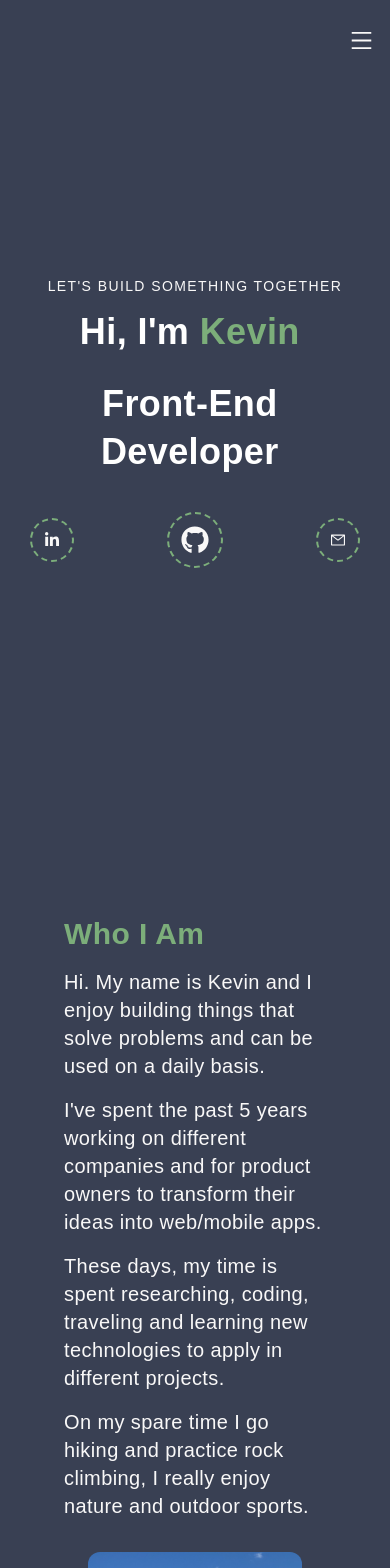
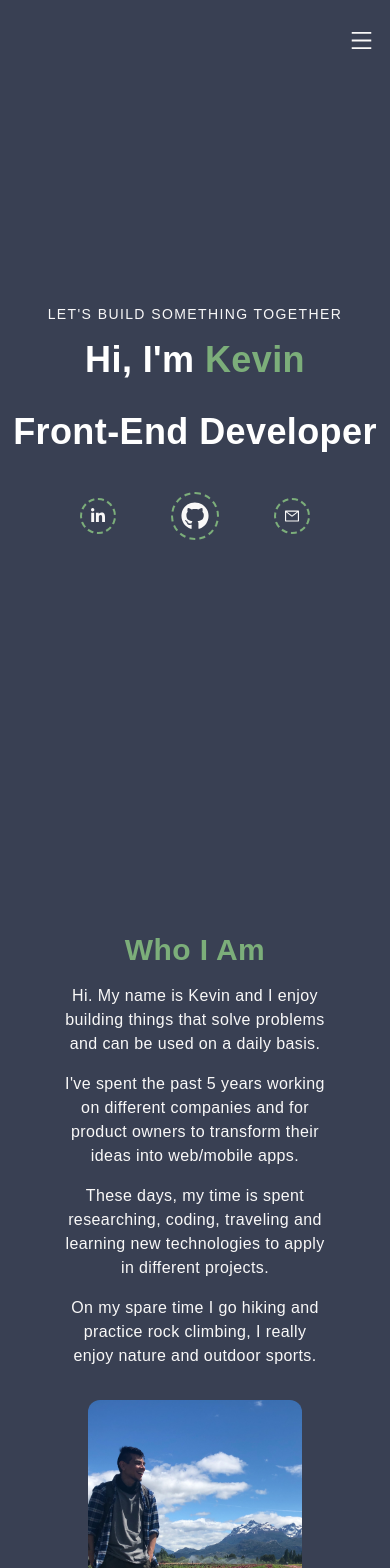
Before and after one commit to skevprog/personal-web-site, a Next.js app: page / in a window 390 px wide. Shown: the top 1568 px of the page. Built offline with nearby package versions, Linux system fonts and the light colour scheme.

Commit message:
chore
* Style update (responsive)
* Remove & update unused code

```diff
--- a/components/AnimatedText/index.tsx
+++ b/components/AnimatedText/index.tsx
@@ -1,4 +1,4 @@
-import React from 'react';
+import React, { Fragment } from 'react';
 import { motion } from 'framer-motion';
 import { tagMap, TagType } from './constants';
 
@@ -22,10 +22,6 @@ const item = {
    },
 };
 
-const Wrapper = ({ children }: { children: JSX.Element[] }): JSX.Element => {
-   return <span className="whitespace-nowrap">{children}</span>;
-};
-
 interface AnimatedCharactersProps {
    type: TagType;
    text: string;
@@ -37,9 +33,10 @@ const AnimatedCharacters = ({
    type,
    className,
 }: AnimatedCharactersProps): JSX.Element => {
-   const words: string[][] = text
-      .split(' ')
-      .map(word => `${word}\u00A0`.split(''));
+   const splittedWord = text.split(' ');
+   const words: string[][] = splittedWord.map((word, index) =>
+      `${word}${index === splittedWord.length - 1 ? '' : '\u00A0'}`.split(''),
+   );
 
    const Tag = tagMap[type];
 
@@ -47,20 +44,17 @@ const AnimatedCharacters = ({
       <Tag className={className}>
          {words.map((word, wordIndex) => {
             return (
-               <Wrapper key={wordIndex}>
+               <Fragment key={wordIndex}>
                   {words[wordIndex]
                      .flat()
                      .map((element: string, index: number) => {
                         return (
                            <span
+                              className="overflow-hidden inline-block cursor-default"
                               key={index}
-                              style={{
-                                 overflow: 'hidden',
-                                 display: 'inline-block',
-                              }}
                            >
                               <motion.span
-                                 style={{ display: 'inline-block' }}
+                                 className="inline-block"
                                  variants={
                                     words[wordIndex].includes('K')
                                        ? {
@@ -81,7 +75,7 @@ const AnimatedCharacters = ({
                            </span>
                         );
                      })}
-               </Wrapper>
+               </Fragment>
             );
          })}
       </Tag>
--- a/hooks/useScrollSpy.ts
+++ b/hooks/useScrollSpy.ts
@@ -1,4 +1,4 @@
-import { useLayoutEffect, useState } from 'react';
+import { useEffect, useState } from 'react';
 
 const clamp = (value: number) => Math.max(0, value);
 
@@ -8,7 +8,7 @@ const isBetween = (value: number, floor: number, ceil: number) =>
 function useScrollspy(ids: string[], offset = 0) {
    const [activeId, setActiveId] = useState('');
 
-   useLayoutEffect(() => {
+   useEffect(() => {
       const listener = () => {
          const scroll = window.pageYOffset;
 
--- a/sections/About/index.tsx
+++ b/sections/About/index.tsx
@@ -6,28 +6,28 @@ import AboutImg from '../../public/assets/me.jpeg';
 function About() {
    return (
       <section
-         className="w-full md:h-screen p-16 flex items-center py-16"
+         className="w-full md:h-screen p-16 flex items-center py-20 text-center md:text-left"
          id="about"
       >
          <div className="max-w-[1240px] m-auto md:grid grid-cols-2 gap-2">
             <div className="col-span-1">
                <h2 className="py-2 text-[#7cae7a]">Who I Am</h2>
                <section>
-                  <p className="py-2 max-w-2xl text-600 text-xl">
+                  <p className="py-2 max-w-2xl text-600 text-md lg:text-xl">
                      Hi. My name is Kevin and I enjoy building things that solve
                      problems and can be used on a daily basis.
                   </p>
-                  <p className="py-2 max-w-2xl text-600 text-xl">
+                  <p className="py-2 max-w-2xl text-600 text-md lg:text-xl">
                      I&apos;ve spent the past 5 years working on different
                      companies and for product owners to transform their ideas
                      into web/mobile apps.
                   </p>
-                  <p className="py-2 max-w-2xl text-600 text-xl">
+                  <p className="py-2 max-w-2xl text-600 text-md lg:text-xl">
                      These days, my time is spent researching, coding, traveling
                      and learning new technologies to apply in different
                      projects.
                   </p>
-                  <p className="py-2 max-w-2xl text-600 text-xl">
+                  <p className="py-2 max-w-2xl text-600 text-md lg:text-xl">
                      On my spare time I go hiking and practice rock climbing, I
                      really enjoy nature and outdoor sports.
                   </p>
--- a/sections/Contact/components/ContactForm/index.tsx
+++ b/sections/Contact/components/ContactForm/index.tsx
@@ -12,13 +12,13 @@ function ContactForm() {
    };
 
    return (
-      <div className="py-4">
+      <div className="py-4 text-left">
          <form method="POST" onSubmit={handleSubmit}>
             <div className="grid md:grid-cols-2 gap-4 w-full pb-2">
                <div className="flex flex-col">
                   <label className="uppercase text-sm pb-2">Name</label>
                   <input
-                     className="border-2 rounded-lg p-3 flex border-gray-300 text-black"
+                     className="border-2 rounded-lg p-2 md:p-3 flex border-gray-300 text-black"
                      id="name"
                      name="name"
                      required
@@ -30,7 +30,7 @@ function ContactForm() {
                      Phone Number (Optional)
                   </label>
                   <input
-                     className="border-2 rounded-lg p-3 flex border-gray-300"
+                     className="border-2 rounded-lg p-2 md:p-3 flex border-gray-300"
                      name="phone"
                      type="text"
                   />
@@ -39,7 +39,7 @@ function ContactForm() {
             <div className="flex flex-col py-2">
                <label className="uppercase text-sm py-2">Email</label>
                <input
-                  className="border-2 rounded-lg p-3 flex border-gray-300"
+                  className="border-2 rounded-lg p-2 md:p-3 flex border-gray-300"
                   id="email"
                   name="email"
                   required
@@ -49,7 +49,7 @@ function ContactForm() {
             <div className="flex flex-col py-2">
                <label className="uppercase text-sm py-2">Subject</label>
                <input
-                  className="border-2 rounded-lg p-3 flex border-gray-300"
+                  className="border-2 rounded-lg p-2 md:p-3 flex border-gray-300"
                   id="Subject"
                   name="subject"
                   required
@@ -59,7 +59,7 @@ function ContactForm() {
             <div className="flex flex-col py-2">
                <label className="uppercase text-sm py-2">Message</label>
                <textarea
-                  className="border-2 rounded-lg p-3 border-gray-300"
+                  className="border-2 rounded-lg p-2 md:p-3 border-gray-300"
                   id="Message"
                   name="message"
                   required
--- a/sections/Contact/index.tsx
+++ b/sections/Contact/index.tsx
@@ -9,7 +9,7 @@ import Form from './components/ContactForm';
 function Contact() {
    return (
       <div
-         className="w-full md:h-screen py-12 content-container !h-auto px-16"
+         className="w-full md:h-screen pt-20 pb-12 content-container !h-auto px-16 text-center md:text-left"
          id="contact"
       >
          <div className="max-w-[1240px] m-auto w-full">
--- a/sections/Main/index.tsx
+++ b/sections/Main/index.tsx
@@ -47,30 +47,52 @@ function Main() {
                      })}
                   </div>
                </motion.div>
-               <div className="flex items-center justify-between max-w-[330px] m-auto mt-6">
-                  <a
+               <div className="flex items-center justify-between max-w-[230px] md:max-w-[330px] m-auto mt-6">
+                  <motion.a
+                     className="rounded-full border-dashed border-2 border-[#7cae7a] p-2 md:p-3 cursor-pointer"
                      href={PERSONAL_LINKS.linkedIn}
                      rel="noreferrer"
                      target="_blank"
+                     transition={{
+                        type: 'spring',
+                        stiffness: 400,
+                        damping: 10,
+                     }}
+                     whileHover={{ scale: 1.2 }}
+                     whileTap={{ scale: 0.5 }}
                   >
-                     <div className="rounded-full p-3 cursor-pointer border-dashed border-2 border-[#7cae7b] hover:scale-110 ease-in duration-300">
-                        <FaLinkedinIn />
-                     </div>
-                  </a>
-                  <a
+                     <FaLinkedinIn className="h-4 w-4 md:h-5 md:w-5" />
+                  </motion.a>
+                  <motion.a
+                     className="rounded-full border-dashed border-2 border-[#7cae7a] p-2 md:p-3 cursor-pointer"
                      href={PERSONAL_LINKS.github}
                      rel="noreferrer"
                      target="_blank"
+                     transition={{
+                        type: 'spring',
+                        stiffness: 400,
+                        damping: 10,
+                     }}
+                     whileHover={{ scale: 1.2 }}
+                     whileTap={{ scale: 0.5 }}
                   >
-                     <div className="rounded-full border-dashed border-2 border-[#7cae7a] p-3 cursor-pointer hover:scale-110 ease-in duration-300">
-                        <FaGithub className="h-7 w-7" />
-                     </div>
-                  </a>
-                  <a href="/" rel="noreferrer" target="_blank">
-                     <div className="rounded-full border-dashed border-2 border-[#7cae7a] p-3 cursor-pointer hover:scale-110 ease-in duration-300">
-                        <AiOutlineMail />
-                     </div>
-                  </a>
+                     <FaGithub className="h-7 w-7 md:h-8 md:w-8" />
+                  </motion.a>
+                  <motion.a
+                     className="rounded-full border-dashed border-2 border-[#7cae7a] p-2 md:p-3 cursor-pointer"
+                     href="mailto:someone@yoursite.com"
+                     rel="noreferrer"
+                     target="_blank"
+                     transition={{
+                        type: 'spring',
+                        stiffness: 400,
+                        damping: 10,
+                     }}
+                     whileHover={{ scale: 1.2 }}
+                     whileTap={{ scale: 0.5 }}
+                  >
+                     <AiOutlineMail className="h-4 w-4 md:h-5 md:w-5" />
+                  </motion.a>
                </div>
             </div>
          </div>
```
